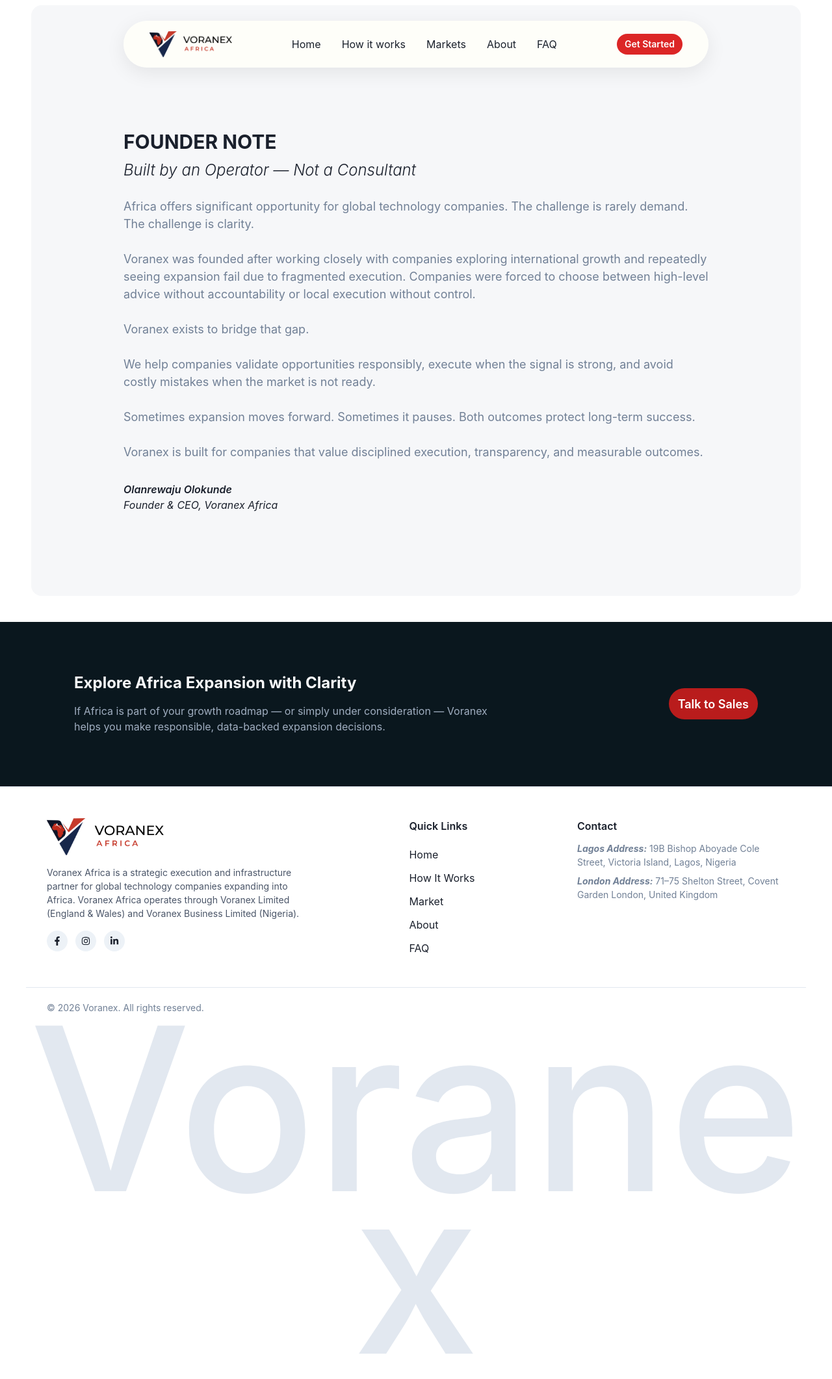
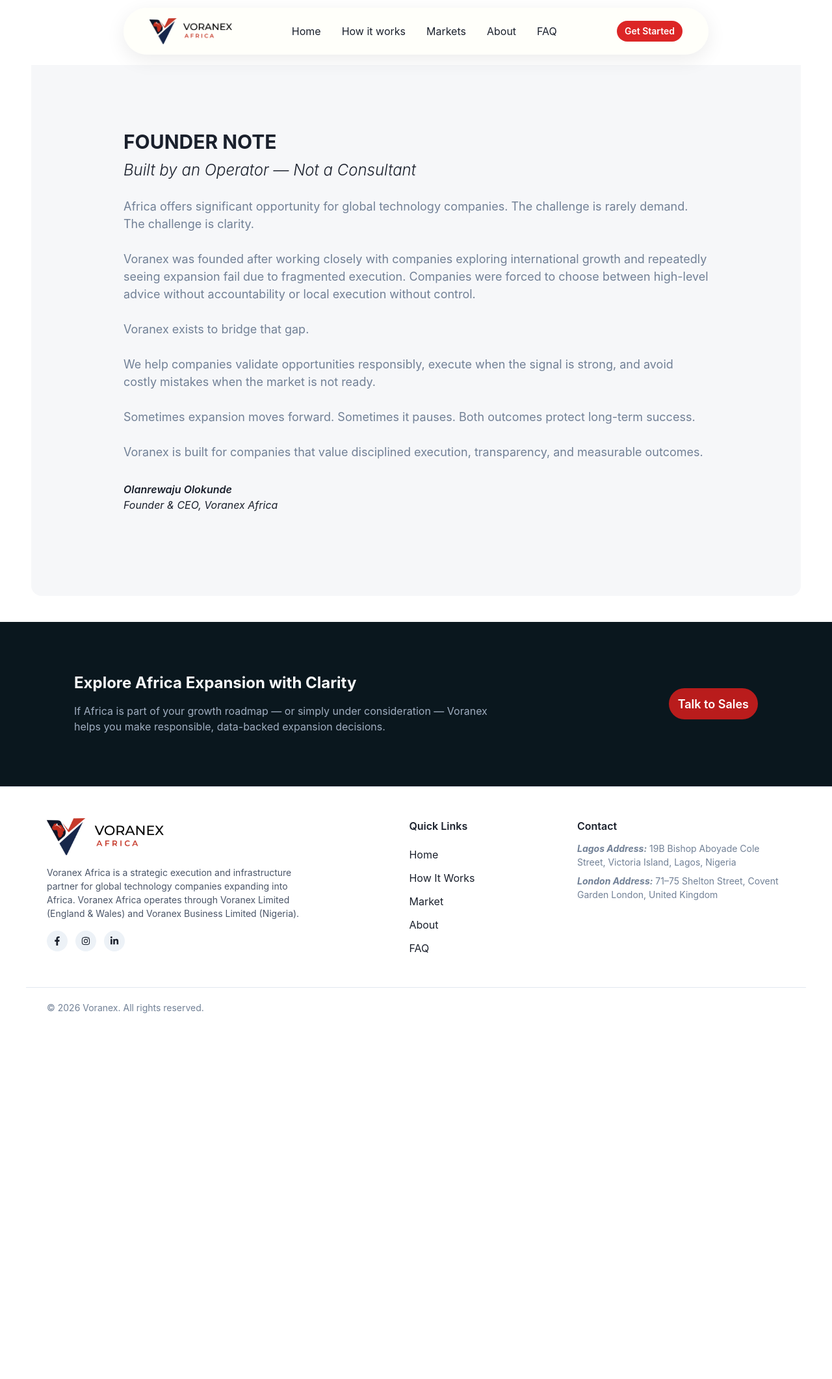
Before and after one commit to Tobennadev22/Voranex, a React (Create React App) app: page /about in a window 1280 px wide. Shown: the top 2122 px of the page at 65% size. After the commit the page ends 1581 px from the top, so only its background shows below. Built offline with nearby package versions, Linux system fonts and the light colour scheme; a web font is replaced by a local one.

Commit message:
adjusted the navbar

```diff
--- a/src/layout/Footer.js
+++ b/src/layout/Footer.js
@@ -135,16 +135,6 @@
           © {new Date().getFullYear()} Voranex. All rights reserved.
         </Text>
       </Flex>
-      <Text
-        fontSize={{ base: "80px", md: "350px" }}
-        spacing={2}
-        lineHeight={{ base: "80px", md: "250px" }}
-        color="gray.200"
-        textAlign="center"
-        fontWeight={{ base: "medium", md: "medium" }}
-      >
-        Voranex
-      </Text>
     </Box>
   );
 }
--- a/src/layout/Navbar.js
+++ b/src/layout/Navbar.js
@@ -18,20 +18,20 @@
 
   return (
     <Flex align="center" justify="center">
+      <Box w="100%" position="fixed" bg="#ffffff" py={4} zIndex={1000}>
         <Flex
           as="nav"
-        position="fixed"
-        top="0"
           w={{ base: "100%", md: "900px" }}
           // borderRadius={{ base: "none", md: "10px" }}
-        mt={{ base: "0", md: 8 }}
+          mt={{ base: 16, md: 24 }}
           px={{ base: 4, md: 10 }}
-        py={{ base: 4, md: 4 }}
+          py={{ base: 2, md: 4 }}
           align="center"
           justify="space-between"
+          mx="auto"
           // spacing={4}
           // bg="#fbfbfb"
-        zIndex={1000}
+
           borderRadius="full"
           boxShadow="0 8px 30px rgba(0, 0, 0, 0.08)"
           bg="rgba(255, 255, 250, 0.86)" // 👈 opacity here
@@ -117,6 +117,7 @@
             onClick={isOpen ? onClose : onOpen}
           />
         </Flex>
+      </Box>
 
       {/* Mobile Menu */}
       {isOpen && (
--- a/src/pages/Home.js
+++ b/src/pages/Home.js
@@ -66,7 +66,7 @@
       pt={[32, 48, 48]}
       pb={[0, 0, 0]}
       textAlign="center"
-      bg="gradientColor.200"
+      // bg="gradientColor.200"
       borderRadius="2xl"
       mx={{ base: 2, md: 12 }}
       mb={10}
@@ -376,6 +376,7 @@
         justifyContent={"center"}
         alignItems={"center"}
         mx="auto"
+        px={{ base: 4, md: 10 }}
         mb={10}
         w={["100%", 600, "100%"]}
         textColor={"gray.500"}
@@ -385,7 +386,11 @@
         companies <br></br> but most expansion efforts fail due to execution
         risk, rather than a lack of demand.
       </Text>
-      <SimpleGrid columns={{ base: 1, md: 5 }} spacing={8} px={10}>
+      <SimpleGrid
+        columns={{ base: 1, md: 5 }}
+        spacing={8}
+        px={{ base: 4, md: 10 }}
+      >
         {steps.map((step, i) => {
           return (
             <VStack
@@ -408,7 +413,11 @@
               >
                 {step.Title}
               </Text>
-              <Text textAlign={"center"} textColor={"gray.300"}>
+              <Text
+                textAlign={"center"}
+                textColor={"gray.300"}
+                fontSize={{ base: "14px", md: "16px" }}
+              >
                 {step.Body}
               </Text>
             </VStack>
```
Lines whose indentation alone changed are shown as unchanged.
